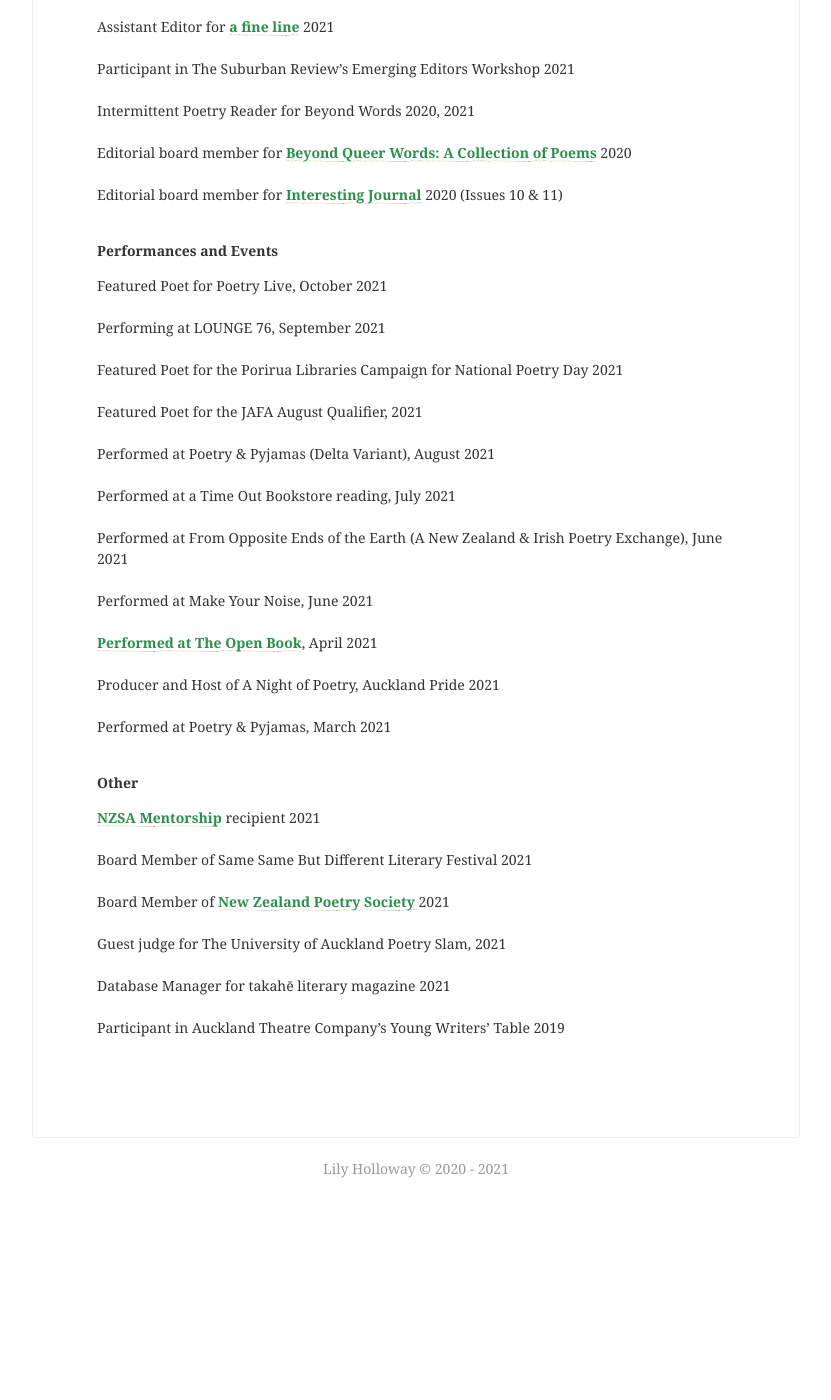
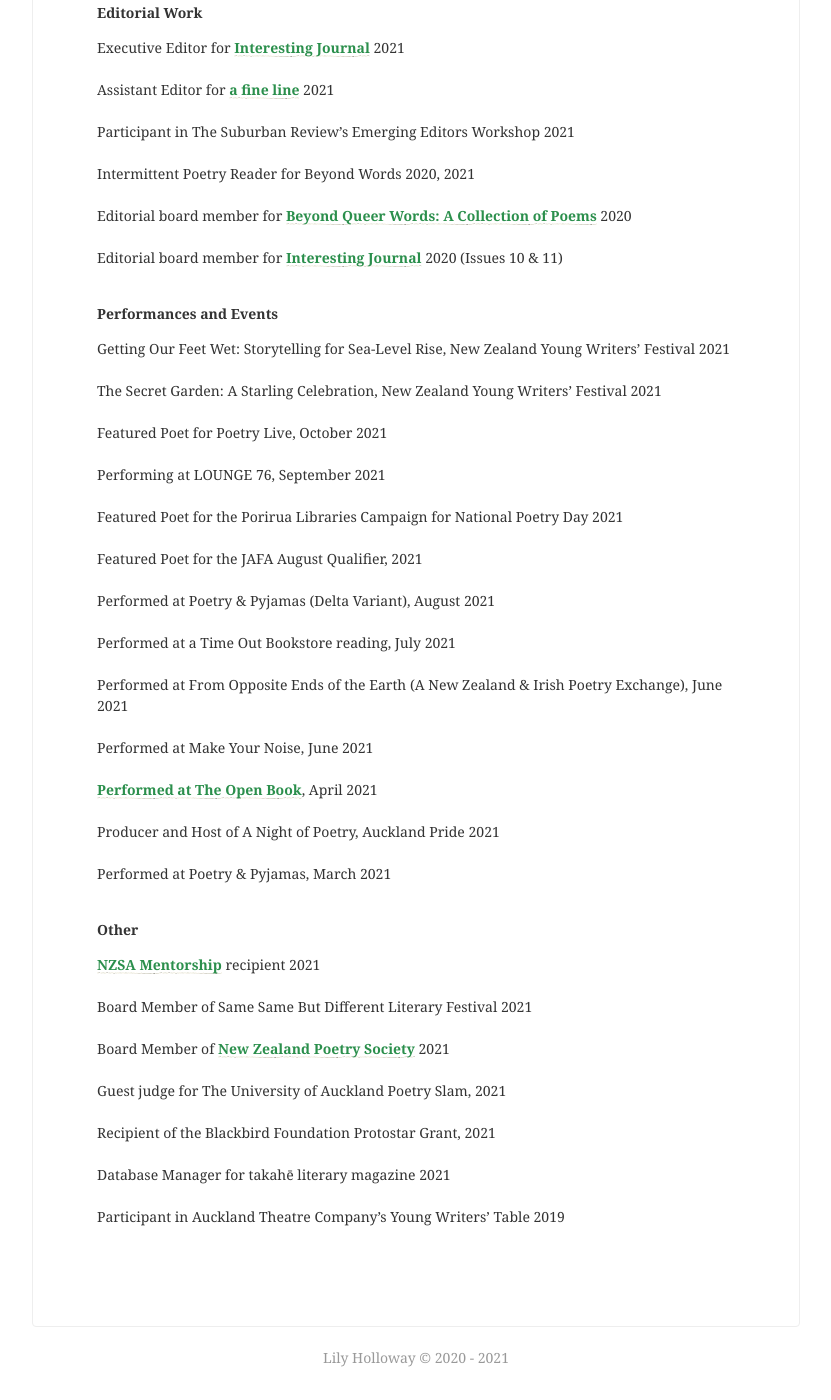
Before and after one commit to lilyholloway/lilyholloway.github.io, a Jekyll site: the page built from cv.md, in a window 1280 px wide and 1400 px high, scrolled down 3043 px. Shown: the whole window, without its empty margins (224-1055 px from the left). Built offline with Jekyll 4.4.1, drawn with Linux system fonts in a browser that asks for light colours; nearby versions of some CDN libraries; before the commit the page ends 4254 px from its top, so only the background shows below that; some of the changed text lies outside the part shown.

Commit message:
Update cv.md

```diff
--- a/cv.md
+++ b/cv.md
@@ -9,6 +9,8 @@
 AUP New Poets 8 (Auckland University Press, forthcoming)<br>
 <br>
 Three poems (Out Here: An Anthology of Takatāpui and LGBTQIA+ New Zealand Writers, forthcoming)<br>
+<br>
+your abusive ex texts you every august from a new number (Poetry New Zealand Yearbook 2022, forthcoming)<br>
 <br>
 Poem (Fresh Ink Anthology, forthcoming)<br>
 <br>
@@ -141,6 +143,10 @@
 
 <b>Performances and Events</b><br>
 
+Getting Our Feet Wet: Storytelling for Sea-Level Rise, New Zealand Young Writers' Festival 2021<br>
+<br>
+The Secret Garden: A Starling Celebration, New Zealand Young Writers' Festival 2021<br>
+<br>
 Featured Poet for Poetry Live, October 2021<br>
 <br>
 Performing at LOUNGE 76, September 2021<br>
@@ -174,6 +180,8 @@
 <br>
 Guest judge for The University of Auckland Poetry Slam, 2021<br>
 <br>
+Recipient of the Blackbird Foundation Protostar Grant, 2021<br>
+<br>
 Database Manager for takahē literary magazine 2021<br>
 <br>
 Participant in Auckland Theatre Company's Young Writers' Table 2019<br>
```
